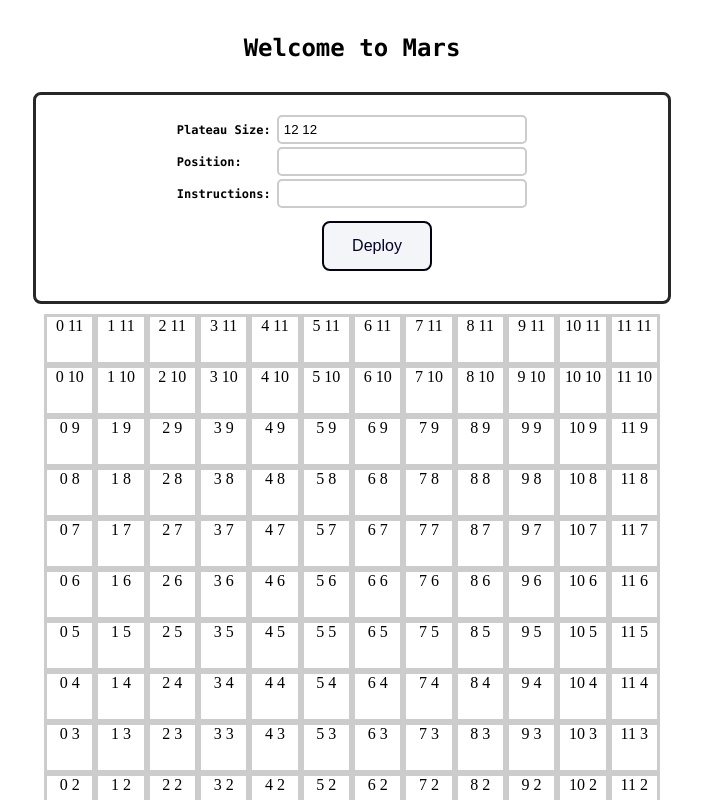
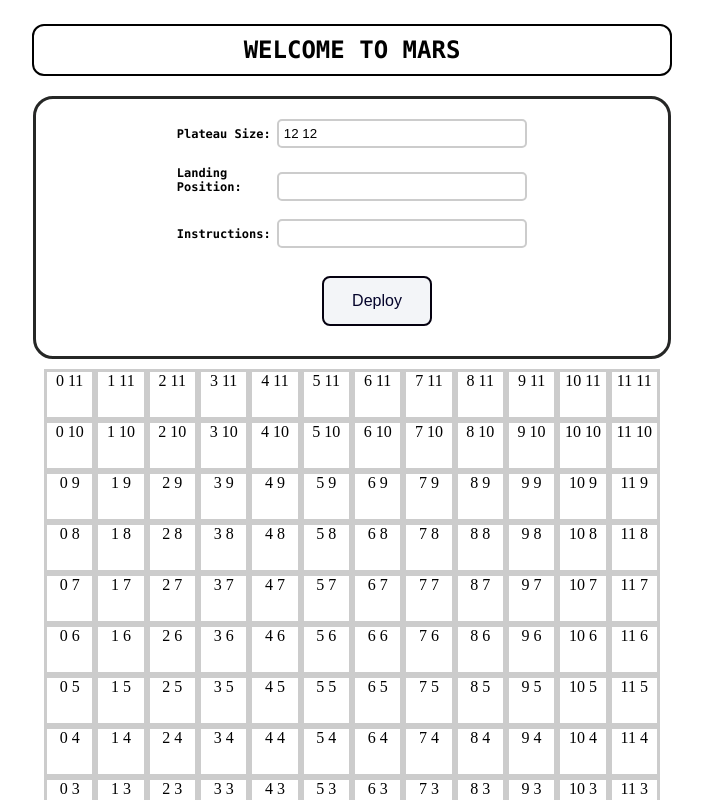
Before and after one commit to saviopinho/mars-rover-challenge-fullstack, a React (Create React App) app in the folder frontend/: page / in a window 1280 px wide. Shown: the top 800 px of the page, without its empty margins (288-991 px from the left). Built offline with nearby package versions, Linux system fonts and the light colour scheme.

Commit message:
front-refactor

```diff
--- a/frontend/src/App.js
+++ b/frontend/src/App.js
@@ -1,8 +1,9 @@
 import React from 'react';
 import axios from 'axios';
-import { ToastContainer } from 'react-toastify';
+import { toast, ToastContainer } from 'react-toastify';
 import { useState } from 'react';
-import NewRover from './components/NewRover';
+import RoverForm from './components/RoverForm';
+import 'react-toastify/dist/ReactToastify.css';
 
 const App = () => {
     const [selectedCell, setSelectedCell] = useState('');
@@ -16,15 +17,18 @@ const App = () => {
                 initialPosition,
                 instruction,
             })
-            .then((response) => response.data)
+            .then((response) => response)
             .catch((error) => error.response);
 
-        if (response.data?.error) {
-            console.log('finalPosition:', response.data.error.message);
-            return;
+        console.log('response:', response);
+
+        if (response.status === 200 || response.status === 201) {
+            toast.success('Rover deployed with success!!');
+        } else {
+            toast.error(`Deploying failed: ${response.data.error.message}`);
         }
 
-        const finalData = response.finalPosition.split(' ');
+        const finalData = response.data.finalPosition.split(' ');
 
         setSelectedCell({
             col: parseInt(finalData[0]),
@@ -36,7 +40,7 @@ const App = () => {
     return (
         <div className="App">
             <ToastContainer />
-            <NewRover
+            <RoverForm
                 selectedCell={selectedCell}
                 onAddRover={addRoverHandler}
             />
--- a/frontend/src/components/NewRover.css
+++ b/frontend/src/components/RoverForm.css
@@ -1,6 +1,5 @@
 .deployment {
     padding: 1rem;
-    border-radius: 12px;
     text-align: center;
 }
 
@@ -35,8 +34,8 @@
 input[type='text'] {
     padding: 5px;
     border: 2px solid #ccc;
+    border-radius: 5px;
     -webkit-border-radius: 5px;
-    border-radius: 5px;
     width: 50%;
 }
 
@@ -46,7 +45,7 @@ input[type='text']:focus {
 
 .initial-input {
     padding: 20px;
-    border-radius: 8px;
+    border-radius: 20px;
     flex: auto;
     border: 3px solid rgb(38, 39, 38);
     margin: auto;
@@ -64,7 +63,7 @@ label {
     display: inline-block;
     width: 100px;
     text-align: left;
-    margin-bottom: 10px;
+    margin-bottom: 25px;
 }
 .plateau-size {
     margin-bottom: 10px;
--- a/frontend/src/components/NewRover.js
+++ b/frontend/src/components/RoverForm.js
@@ -1,8 +1,8 @@
-import './NewRover.css';
+import './RoverForm.css';
 import Grid from './Grid';
 import { useState } from 'react';
 
-function NewRover(props) {
+function RoverForm(props) {
     const { onAddRover, selectedCell } = props;
 
     const [plateauSize, setPlateauSize] = useState('12 12');
@@ -17,7 +17,12 @@ function NewRover(props) {
 
     return (
         <div className="deployment">
-            <h2 className="input-title">Welcome to Mars</h2>
+            <h2
+                className="input-title"
+                style={{ border: '2px solid black', borderRadius: '12px' }}
+            >
+                WELCOME TO MARS
+            </h2>
             <div className="initial-input">
                 <div
                     style={{
@@ -60,7 +65,7 @@ function NewRover(props) {
                             fontWeight: 'bold',
                         }}
                     >
-                        Position:
+                        Landing Position:
                     </label>
                     <input
                         type="text"
@@ -114,4 +119,4 @@ function NewRover(props) {
     );
 }
 
-export default NewRover;
+export default RoverForm;
```
Also changed, not shown: 1 other file (tests, documents, lock files or other folders).
